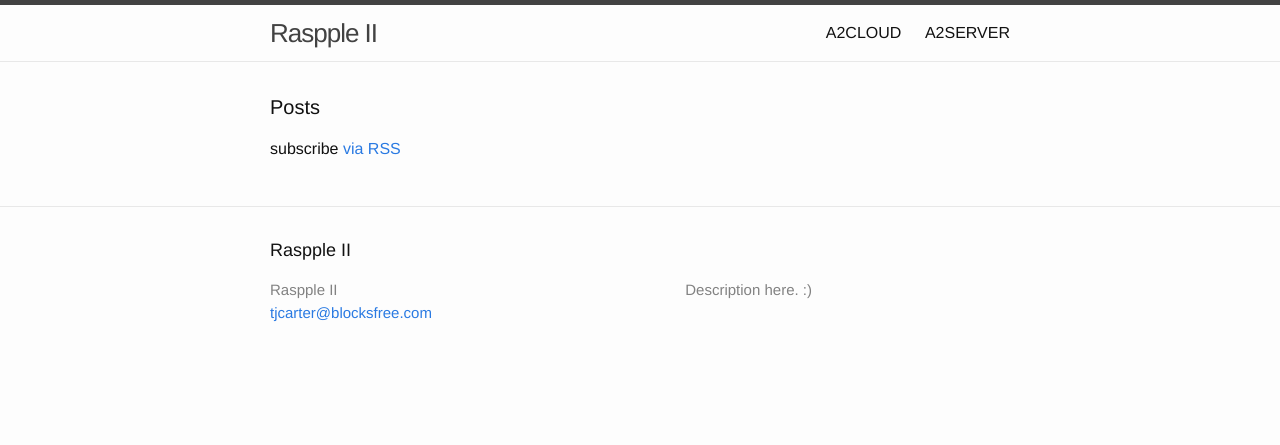
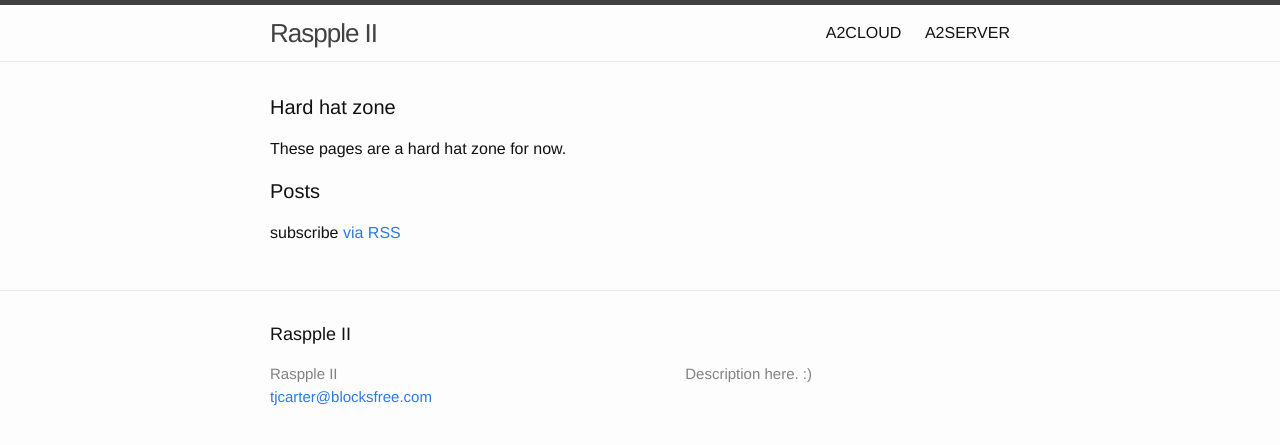
Before and after one commit to RasppleII/rasppleii.github.io, a Jekyll site: the page built from index.html, in a window 1280 px wide. Shown: the top 445 px of the page. Built offline with Jekyll 4.4.1, drawn with Linux system fonts in a browser that asks for light colours.

Commit message:
index.html: Add a note about rapid development

```diff
--- a/index.html
+++ b/index.html
@@ -3,6 +3,9 @@ layout: default
 ---
 
 <div class="home">
+  <h1 class="page-heading">Hard hat zone</h1>
+
+  <p>These pages are a hard hat zone for now.</p>
 
   <h1 class="page-heading">Posts</h1>
 
```
